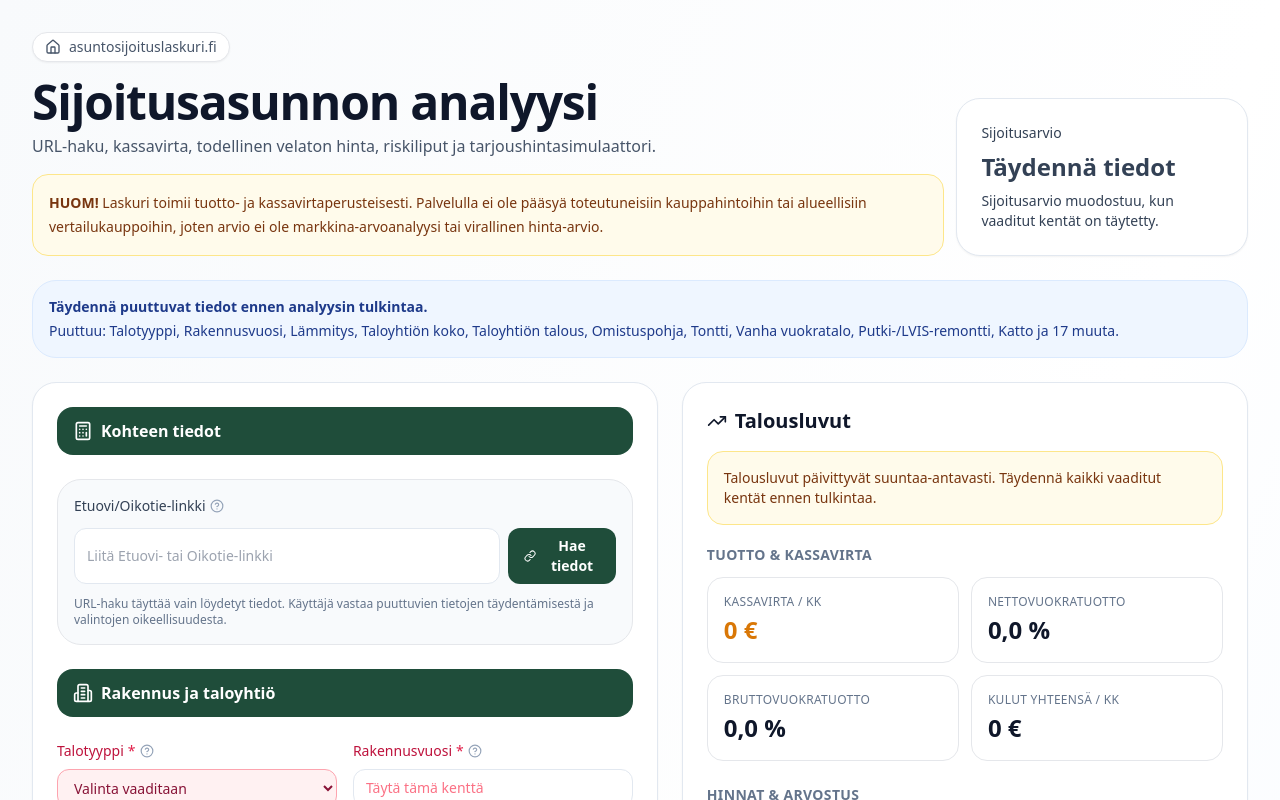
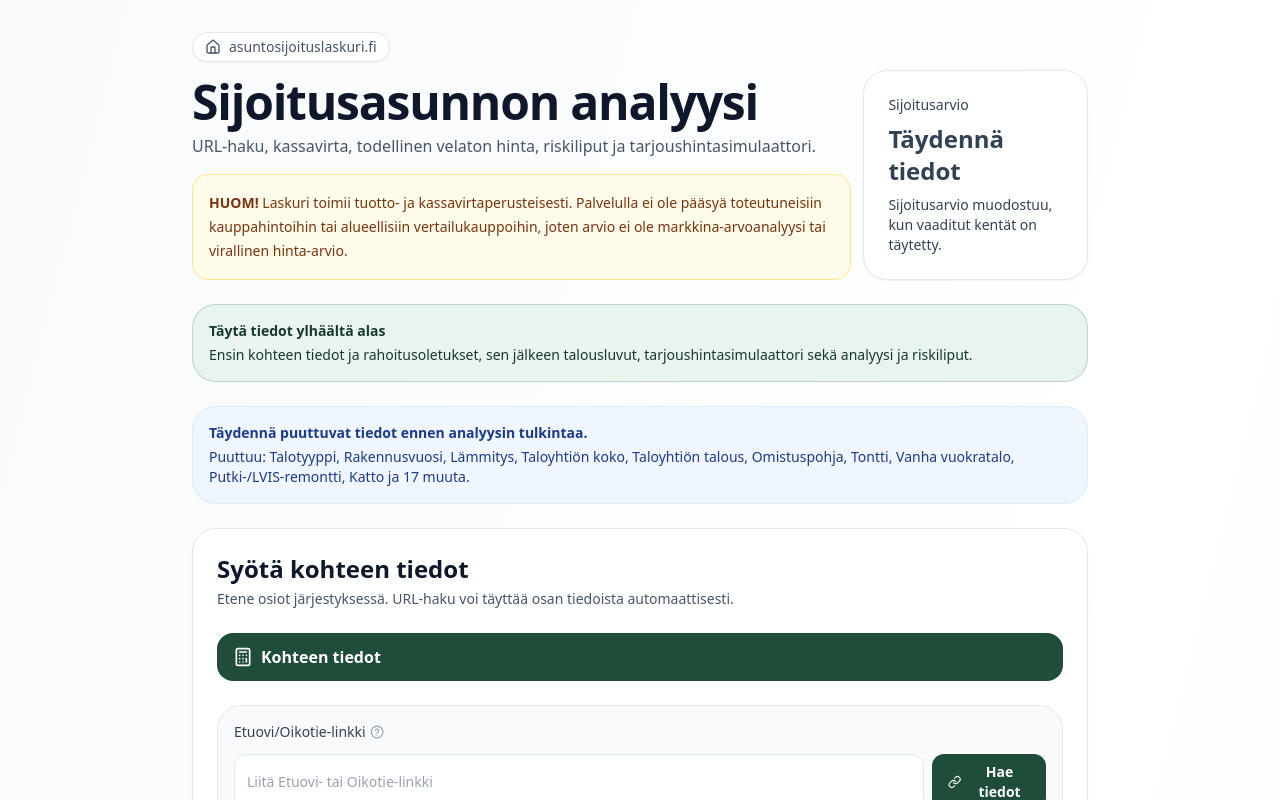
Before and after one commit to TeemuEsko/asuntosijoituslaskuri, a Next.js app: page / in a window 1280 px wide. Shown: the top 800 px of the page. Built offline with nearby package versions, Linux system fonts and the light colour scheme.

Commit message:
Add files via upload

```diff
--- a/app/page.js
+++ b/app/page.js
@@ -611,7 +611,7 @@ export default function HomePage() {
 
   return (
     <main className="min-h-screen bg-gradient-to-br from-slate-50 via-white to-blue-50 p-4 text-slate-900 md:p-8">
-      <div className="mx-auto max-w-7xl space-y-6">
+      <div className="mx-auto max-w-4xl space-y-6">
         <header className="flex flex-col gap-3 md:flex-row md:items-end md:justify-between">
           <div>
             <div className="inline-flex items-center gap-2 rounded-full border bg-white px-3 py-1 text-sm text-slate-600 shadow-sm"><Home className="h-4 w-4" /> asuntosijoituslaskuri.fi</div>
@@ -637,6 +637,11 @@ export default function HomePage() {
           </Card>
         </header>
 
+        <div className="rounded-3xl border border-[#1F4D3A]/20 bg-[#EAF4EF] p-4 text-sm text-[#173A2C]">
+          <div className="font-semibold">Täytä tiedot ylhäältä alas</div>
+          <div className="mt-1">Ensin kohteen tiedot ja rahoitusoletukset, sen jälkeen talousluvut, tarjoushintasimulaattori sekä analyysi ja riskiliput.</div>
+        </div>
+
         {!canAnalyze && (
           <div className="rounded-3xl border border-blue-100 bg-blue-50 p-4 text-sm text-blue-900">
             <div className="font-semibold">Täydennä puuttuvat tiedot ennen analyysin tulkintaa.</div>
@@ -644,9 +649,13 @@ export default function HomePage() {
           </div>
         )}
 
-        <div className="grid gap-6 lg:grid-cols-[1.05fr_0.95fr]">
+        <div className="space-y-6">
           <Card>
             <div className="space-y-6">
+              <div>
+                <h2 className="text-2xl font-bold">Syötä kohteen tiedot</h2>
+                <p className="mt-1 text-sm text-slate-600">Etene osiot järjestyksessä. URL-haku voi täyttää osan tiedoista automaattisesti.</p>
+              </div>
               <SectionTitle icon={<Calculator className="h-5 w-5" />} title="Kohteen tiedot" />
               <div className="space-y-3 rounded-3xl border bg-slate-50 p-4">
                 <Label help="Liitä Etuovi- tai Oikotie-kohdelinkki. Työkalu yrittää hakea ilmoituksesta keskeiset laskentatiedot automaattisesti.">Etuovi/Oikotie-linkki</Label>
@@ -713,9 +722,13 @@ export default function HomePage() {
             </div>
           </Card>
 
-          <div className="space-y-6">
-            <Card>
-              <div className="flex items-center gap-2 text-xl font-semibold"><TrendingUp className="h-5 w-5" /> Talousluvut</div>
+          <div className="pt-2">
+            <h2 className="text-2xl font-bold">Analyysi</h2>
+            <p className="mt-1 text-sm text-slate-600">Kun tiedot on täytetty, tarkista ensin talousluvut, sitten simulaatio ja lopuksi riskiliput.</p>
+          </div>
+
+          <Card>
+            <div className="flex items-center gap-2 text-xl font-semibold"><TrendingUp className="h-5 w-5" /> Talousluvut</div>
               {!canAnalyze && <div className="mt-4 rounded-2xl border border-amber-200 bg-amber-50 p-4 text-sm text-amber-900">Talousluvut päivittyvät suuntaa-antavasti. Täydennä kaikki vaaditut kentät ennen tulkintaa.</div>}
 
               <div className="mt-5 space-y-6">
@@ -864,7 +877,6 @@ export default function HomePage() {
                 Laskurin antamat analyysit, pisteytykset ja tarjoushintasimulaatiot ovat suuntaa-antavia arvioita eivätkä sijoitusneuvontaa. Käyttäjä vastaa aina itse lopullisesta sijoituspäätöksestään sekä syöttämiensä tietojen oikeellisuudesta.
               </div>
             </Card>
-          </div>
         </div>
 
         <footer className="flex flex-col gap-2 border-t border-slate-200 pt-6 text-sm text-slate-500 md:flex-row md:items-center md:justify-between">
@@ -965,5 +977,3 @@ function ScoreBar({ label, value, weight }) {
     </div>
   );
 }
-
-// Layout optimized for single-column investment analysis flow.
--- a/package.json
+++ b/package.json
@@ -1,6 +1,6 @@
 {
   "name": "asuntosijoituslaskuri-next",
-  "version": "1.0.0",
+  "version": "1.1.0",
   "private": true,
   "scripts": {
     "dev": "next dev",
```
Also changed, not shown: 1 other file (tests, documents, lock files or other folders).
